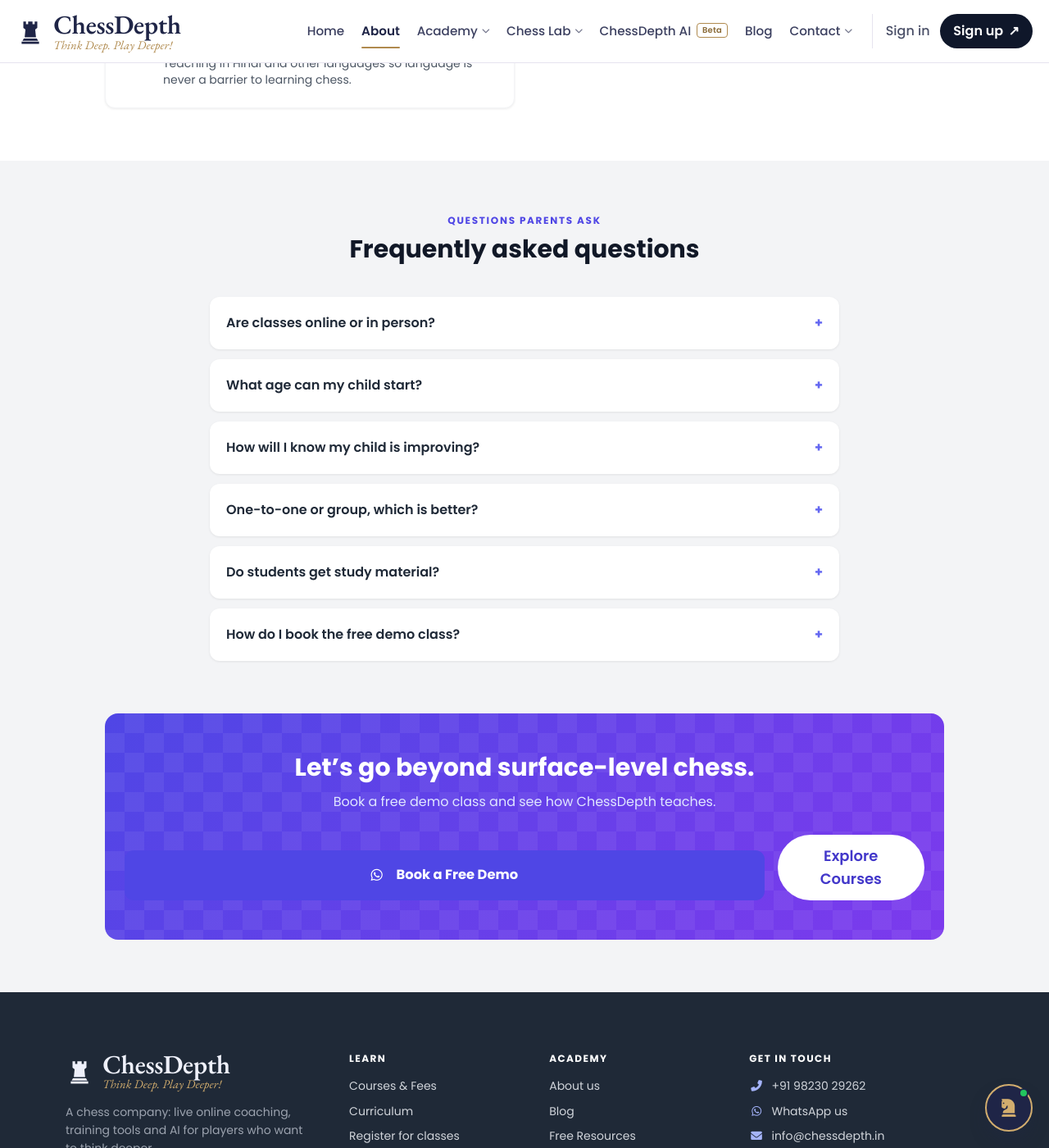
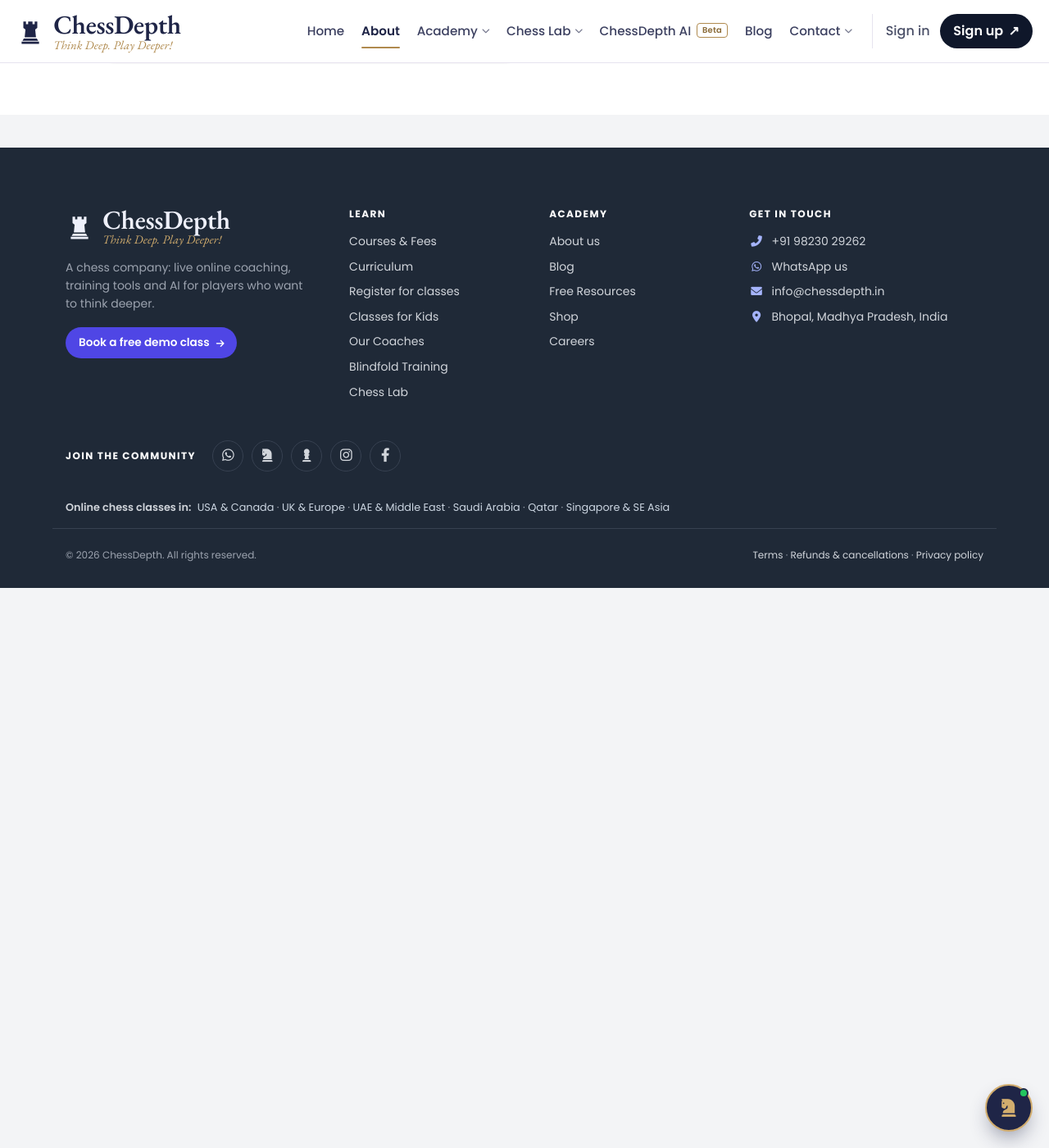
Before and after one commit to Sourabhjoshi1/Chess-Depth, a Jekyll site: the page built from pages/about.html, in a window 1280 px wide and 1400 px high, scrolled down 7524 px. Shown: the whole window at 82% size. Built offline with Jekyll 4.4.1, drawn with Linux system fonts in a browser that asks for light colours; comment, search, counter and statistics services are not loaded; some of the changed text lies outside the part shown.

Commit message:
About: remove the demo/courses call to action, the sales FAQ and the fees link
Co-Authored-By: Claude Opus 5.5 <noreply@anthropic.com>
Claude-Session: https://claude.ai/code/session_017ZwxdNZGtw2tXrZdE2ZP9f

```diff
--- a/pages/about.html
+++ b/pages/about.html
@@ -6,7 +6,6 @@ redirect_from:
   - /about.html
 page_css: about
 ---
-{%- capture wa %}{% include whatsapp-url.html %}{% endcapture %}{% assign wa = wa | strip -%}
 
   <!-- ============ HERO ============ -->
   {% include page-hero.html eyebrow="About ChessDepth" title="Chess, taught with depth." lead="We teach students to understand the <em>why</em> behind every move, through a structured curriculum, regular testing and coaches who care about how each student thinks." %}
@@ -140,7 +139,6 @@ page_css: about
         <div class="ab-card ab-level p-6" style="--lv:#8b5cf6"><p class="text-xs font-bold text-purple-600 uppercase tracking-wide mb-1">Level 3</p><h3 class="text-lg font-bold mb-2">Advanced</h3><p class="text-sm text-gray-600">Positional play, rook endgames, an opening repertoire and converting advantages.</p></div>
         <div class="ab-card ab-level p-6" style="--lv:#ef4444"><p class="text-xs font-bold text-red-600 uppercase tracking-wide mb-1">Level 4</p><h3 class="text-lg font-bold mb-2">Elite</h3><p class="text-sm text-gray-600">Deep calculation, tournament preparation, psychology and game analysis with titled coaches.</p></div>
       </div>
-      <p class="text-center mt-8"><a href="/courses/" class="text-indigo-700 font-semibold hover:underline">See all courses &amp; fees <i class="fas fa-arrow-right text-sm ml-1"></i></a></p>
     </div>
   </section>
 
@@ -247,33 +245,3 @@ page_css: about
       </div>
     </div>
   </section>
-
-  <!-- ============ FAQ ============ -->
-  <section class="py-16 px-4">
-    <div class="max-w-3xl mx-auto">
-      <div class="text-center mb-10">
-        <p class="ab-eyebrow mb-2">Questions parents ask</p>
-        <h2 class="text-3xl font-bold text-gray-900">Frequently asked questions</h2>
-      </div>
-      <div class="space-y-3">
-        <details class="ab-faq ab-card p-5"><summary class="font-semibold">Are classes online or in person?</summary><p class="text-gray-600 mt-3 text-sm leading-relaxed">Classes are held online, so students can join from anywhere. We&rsquo;re based in Bhopal, Madhya Pradesh.</p></details>
-        <details class="ab-faq ab-card p-5"><summary class="font-semibold">What age can my child start?</summary><p class="text-gray-600 mt-3 text-sm leading-relaxed">Children can usually start from about 5 years old. We place every student by level, not age, after the free demo class.</p></details>
-        <details class="ab-faq ab-card p-5"><summary class="font-semibold">How will I know my child is improving?</summary><p class="text-gray-600 mt-3 text-sm leading-relaxed">Students get regular homework and a quiz every eight sessions. Coaches review the results and games and share clear feedback on strengths and what to work on next.</p></details>
-        <details class="ab-faq ab-card p-5"><summary class="font-semibold">One-to-one or group, which is better?</summary><p class="text-gray-600 mt-3 text-sm leading-relaxed">One-to-one classes (from &#8377;5,600 or $90 a month, depending on the coach) are fully personalised and best for fast improvement. Group classes of 2&ndash;4 students (&#8377;2,999 or $60 / month) are more affordable and great for discussion. Both include 8&ndash;10 live classes a month of 60&ndash;70 minutes each. The demo class helps you decide.</p></details>
-        <details class="ab-faq ab-card p-5"><summary class="font-semibold">Do students get study material?</summary><p class="text-gray-600 mt-3 text-sm leading-relaxed">Yes. Students receive worksheets and concept books for their level, and can download PDF material from our <a href="/student/" class="text-indigo-700 hover:underline">Student Area</a>.</p></details>
-        <details class="ab-faq ab-card p-5"><summary class="font-semibold">How do I book the free demo class?</summary><p class="text-gray-600 mt-3 text-sm leading-relaxed">Send us a message on WhatsApp at {{ site.contact.phone_display }} or use the button below. We&rsquo;ll find a time that suits you.</p></details>
-      </div>
-    </div>
-  </section>
-
-  <!-- ============ CALL TO ACTION ============ -->
-  <section class="px-4 pb-6">
-    <div class="max-w-5xl mx-auto ab-hero rounded-2xl text-white text-center px-6 py-12">
-      <h2 class="text-3xl font-bold mb-3">Let&rsquo;s go beyond surface-level chess.</h2>
-      <p class="text-indigo-100 mb-7">Book a free demo class and see how ChessDepth teaches.</p>
-      <div class="flex flex-col sm:flex-row gap-4 justify-center">
-        <a href="{{ wa }}" target="_blank" rel="noopener noreferrer" class="cd-demo-btn inline-block px-8 py-3 text-lg"><i class="fab fa-whatsapp mr-2"></i>Book a Free Demo</a>
-        <a href="/courses/" class="inline-block bg-white text-indigo-700 font-semibold rounded-full px-8 py-3 text-lg hover:bg-indigo-50 transition">Explore Courses</a>
-      </div>
-    </div>
-  </section>
```
